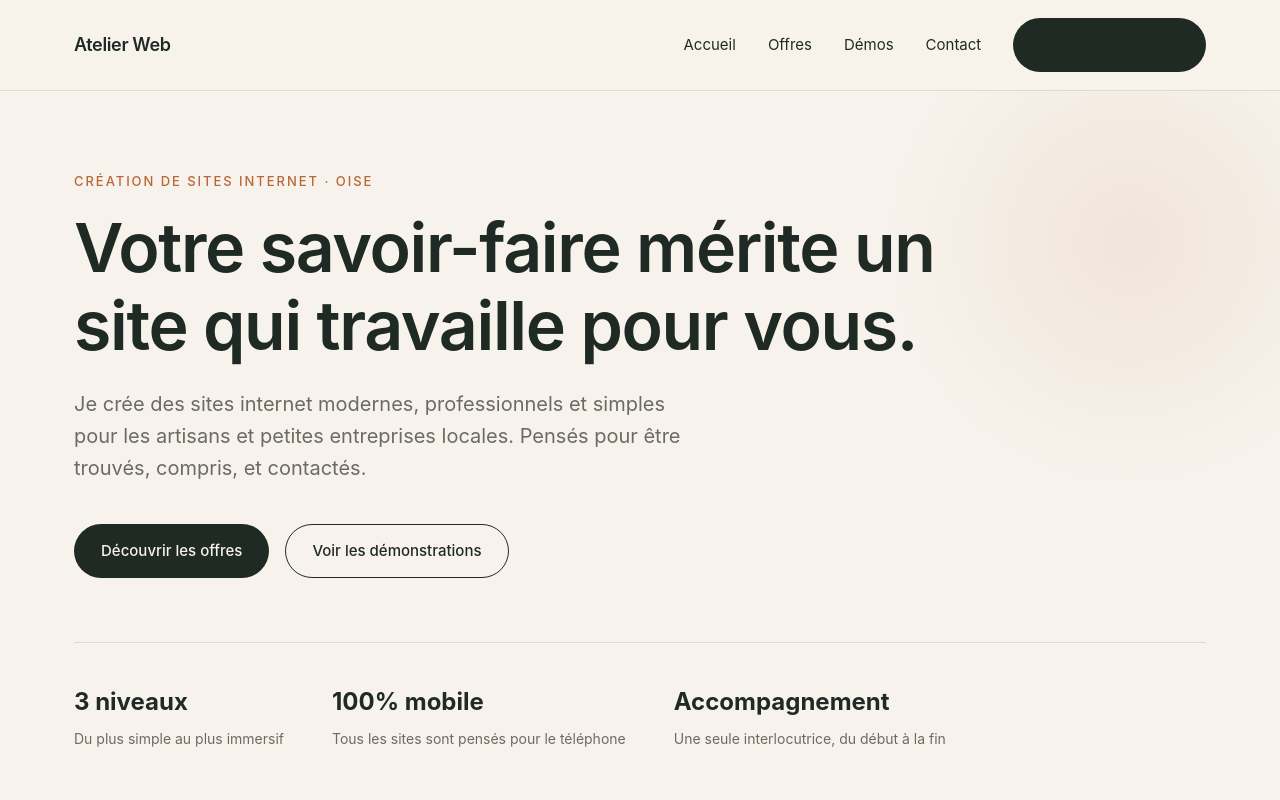
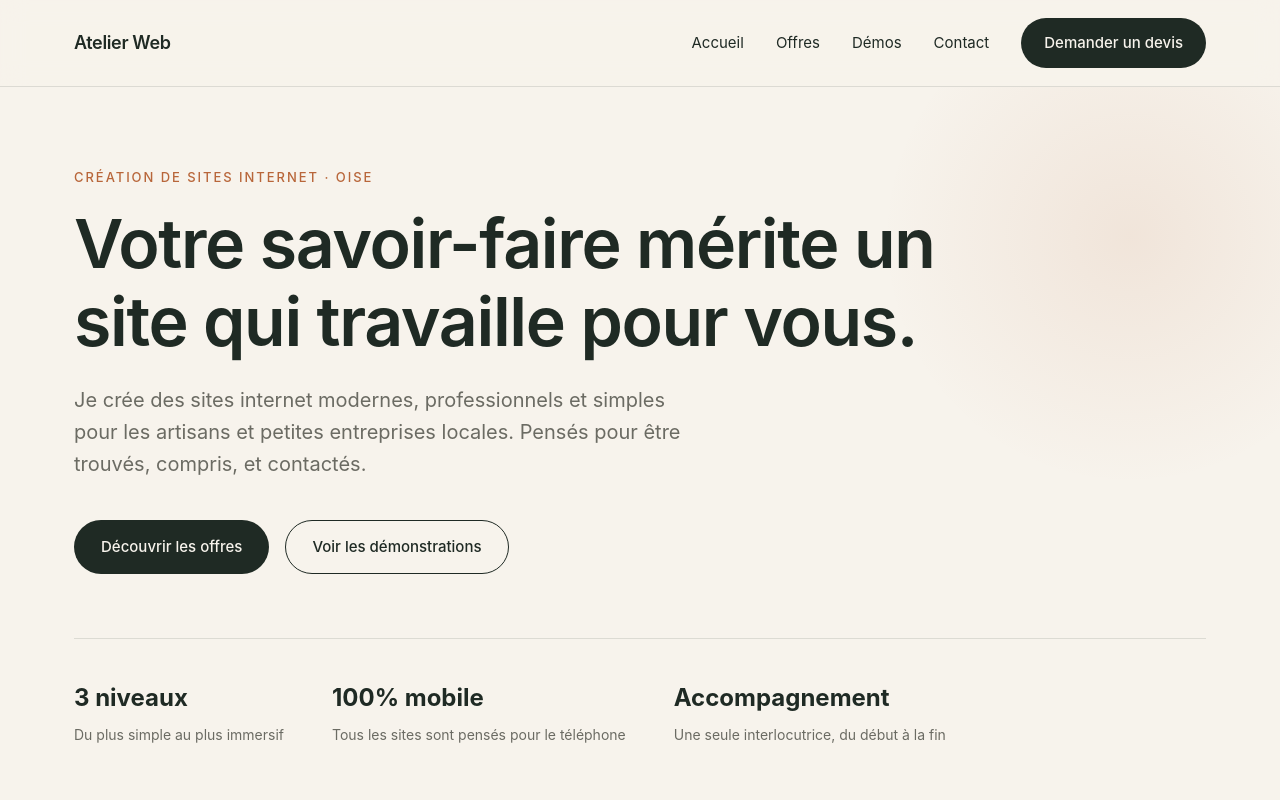
Before and after one commit to luciecreations60/sites-deep, a React (Vite) app in the folder artisan-sites/: page / in a window 1280 px wide. Shown: the top 800 px of the page. Built offline with nearby package versions, Linux system fonts and the light colour scheme.

Commit message:
Update commercial.css

```diff
--- a/artisan-sites/src/styles/commercial.css
+++ b/artisan-sites/src/styles/commercial.css
@@ -256,3 +256,15 @@
 .btn-accent:hover {
   background: #96502a !important;
 }
+/* Correction bouton CTA dans le header */
+.site-nav a.btn,
+.site-nav a.btn-primary {
+  color: var(--paper) !important;
+  background: var(--ink) !important;
+  padding: 12px 22px;
+  font-weight: 500;
+}
+.site-nav a.btn-primary:hover {
+  background: #0f1611 !important;
+  color: var(--paper) !important;
+}
```
